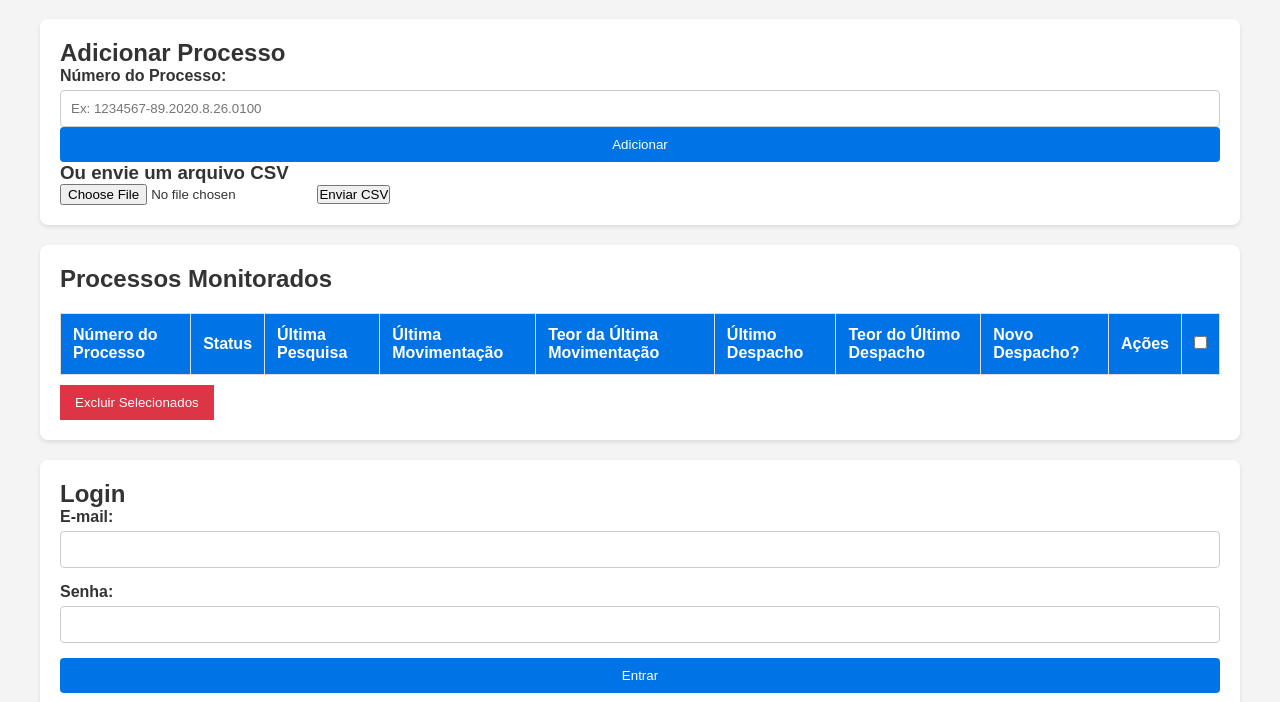
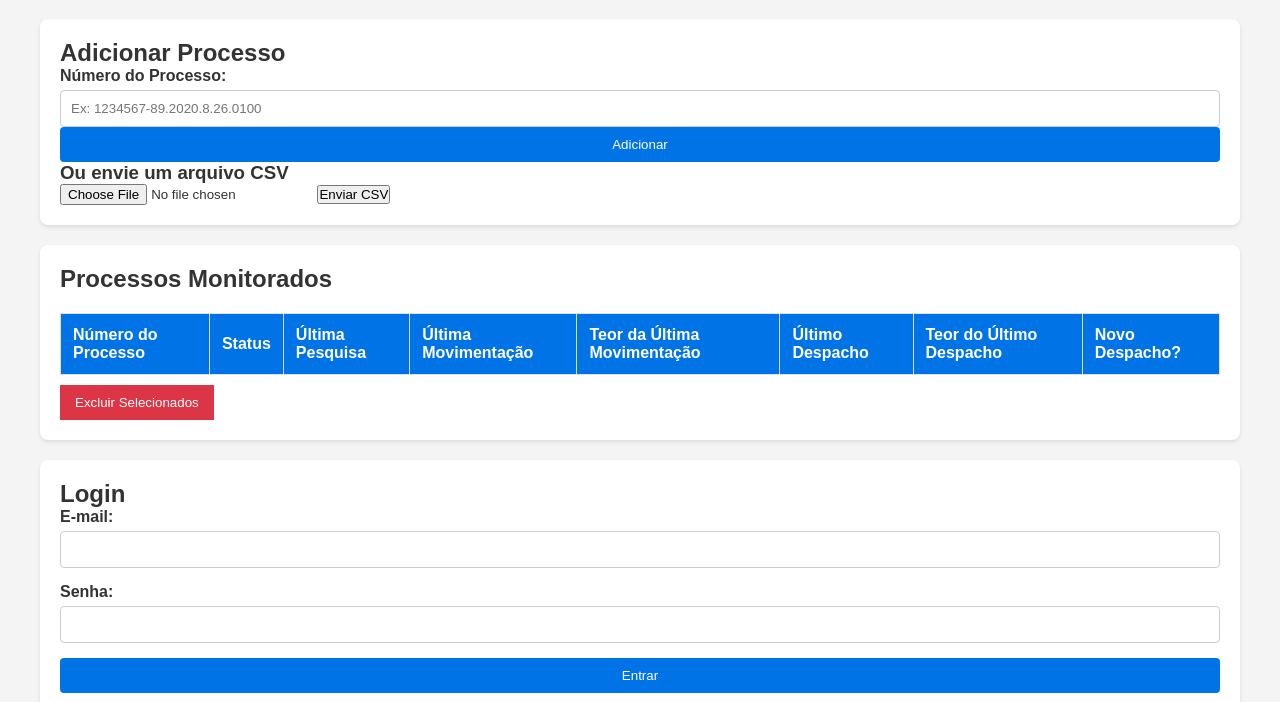
Before and after one commit to davidpestilli/processos-monitor, a website: page public/index.html in a window 1280 px wide. Shown: the part 98-800 px from the top of the page. Drawn offline with Linux system fonts and the light colour scheme; no server answers.

Commit message:
mudança na coluna da tabela principal da posição do checkbox para bulk delete

```diff
--- a/public/index.html
+++ b/public/index.html
@@ -41,8 +41,6 @@
           <th>Último Despacho</th>
           <th>Teor do Último Despacho</th>
           <th>Novo Despacho?</th>
-          <th>Ações</th>
-          <th><input type="checkbox" id="selecionarTodosProcessos"></th> <!-- Selecionar todos -->
         </tr>
       </thead>
       <tbody id="tabelaBody">
```
